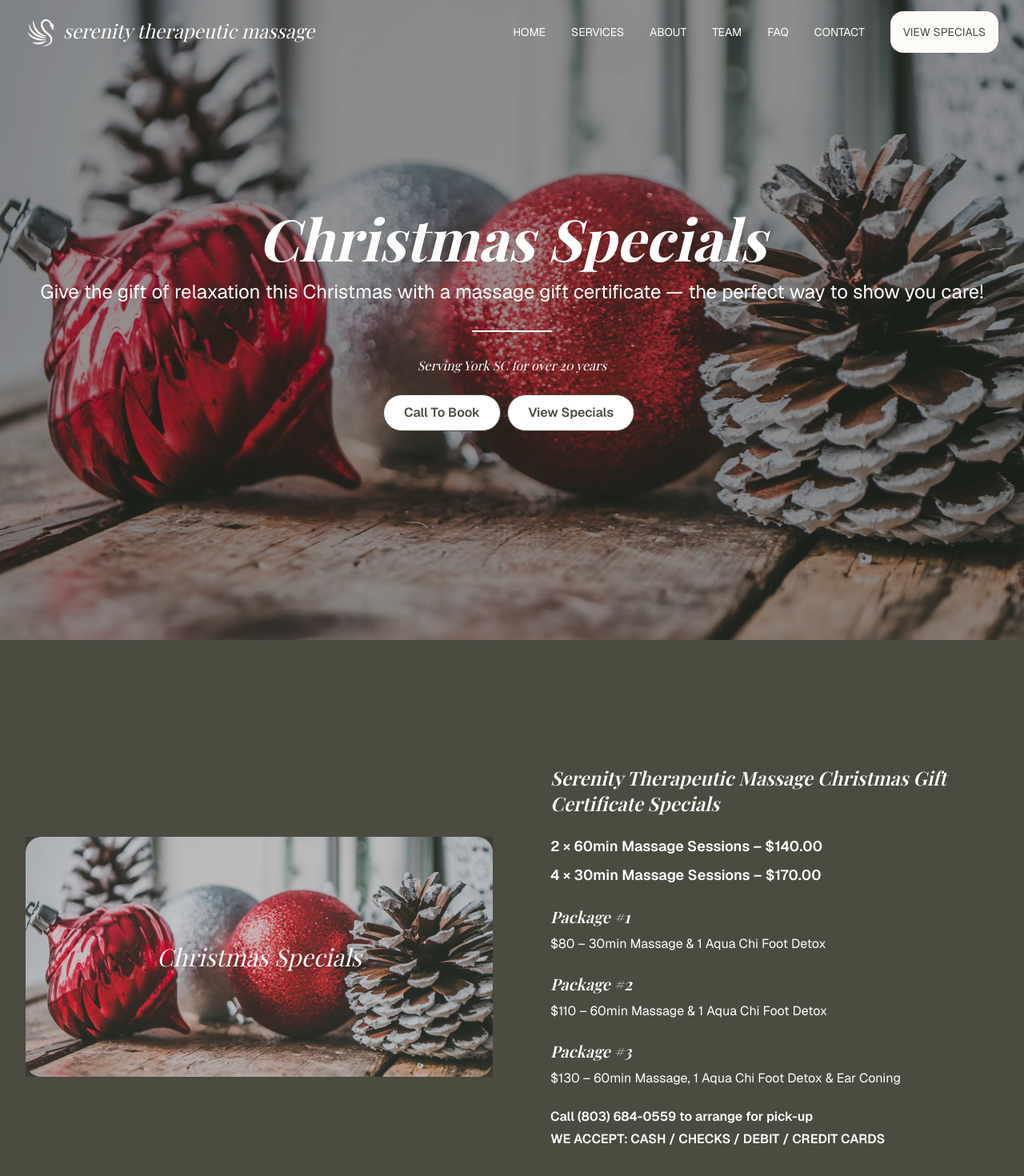
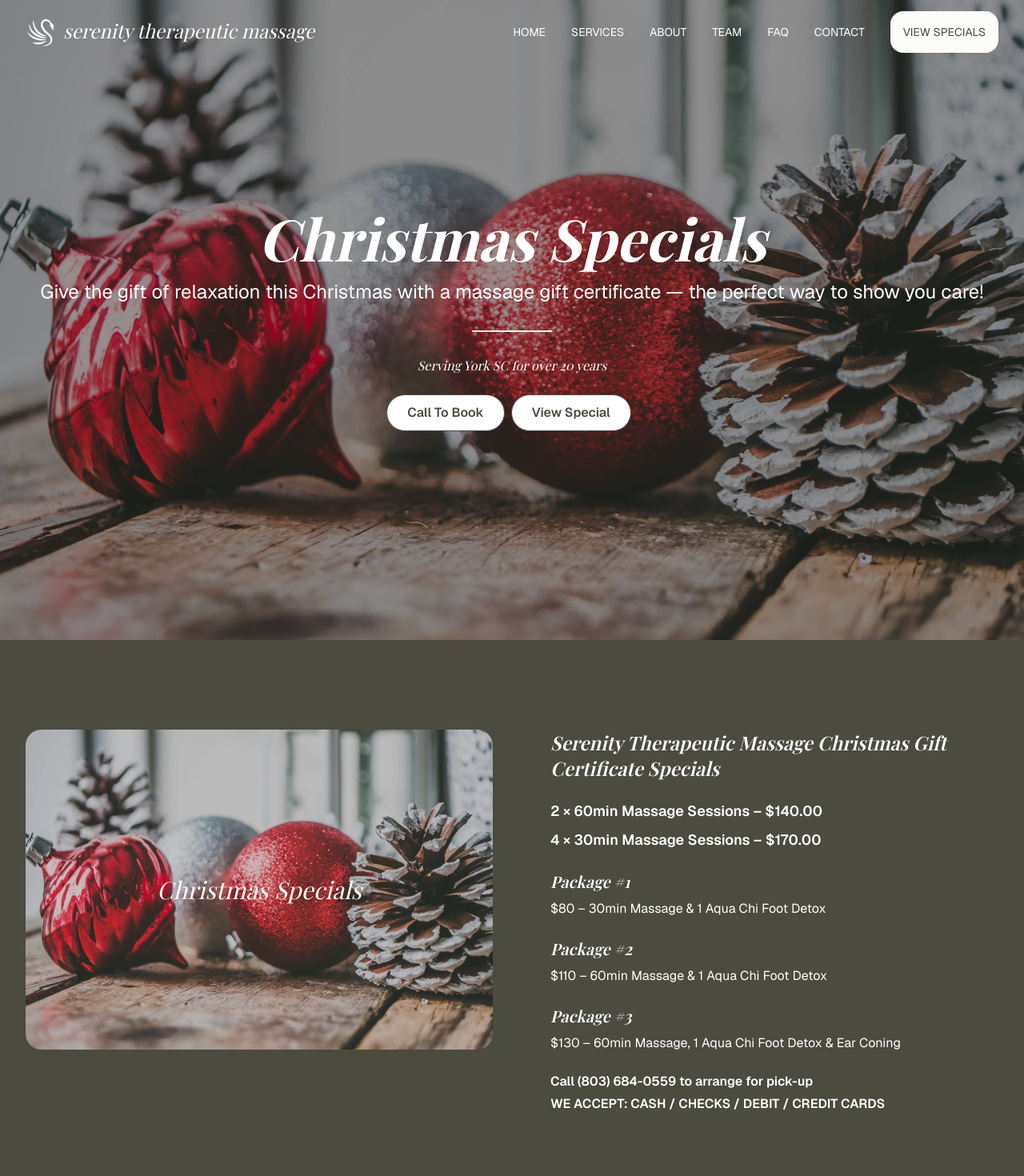
Before and after one commit to bsartain/serenity-next, a Next.js app: page / in a window 1280 px wide. Shown: the top 1470 px of the page at 80% size. Built offline with nearby package versions, Linux system fonts and the light colour scheme; a web font is replaced by a local one.

Commit message:
Styling Changes

```diff
--- a/app/data/index.js
+++ b/app/data/index.js
@@ -3,7 +3,7 @@ export const heroImages = [
     url: "/images/christmas.jpg",
     title: "Christmas Specials",
     subtitle: "Give the gift of relaxation this Christmas with a massage gift certificate — the perfect way to show you care!",
-    content: `<div class="p-6 rounded-2xl space-y-6 text-white">
+    content: `<div class="pr-6 pl-6 pb-6 rounded-2xl space-y-6 text-white">
                   <h2 class="text-2xl font-playfair font-semibold">Serenity Therapeutic Massage Christmas Gift Certificate Specials</h2>
                   <div class="space-y-2">
                       <p class="text-lg font-semibold">2 × 60min Massage Sessions – $140.00</p>
--- a/app/globals.css
+++ b/app/globals.css
@@ -99,7 +99,7 @@ h6 {
 .specials-image-specails-container {
   background-size: cover;
   background-position: center;
-  height: 300px;
+  height: 400px;
   width: 100%;
   display: flex;
   justify-content: center;
@@ -114,6 +114,7 @@ h6 {
   width: 100%;
   position: absolute;
   height: 100%;
+  border-radius: 20px;
 }
 
 .specials-image-text {
@@ -121,7 +122,8 @@ h6 {
   font-size: 30px;
 }
 
-@media (min-width: 1024px) {
+@media (max-width: 1023px) {
   .specials-image-specails-container {
+    height: 300px;
   }
 }
--- a/app/page.tsx
+++ b/app/page.tsx
@@ -173,7 +173,7 @@ export default function Home() {
                     </button>
                     {hasSpecial ? (
                       <button onClick={() => scrollToSection("specials")} className="primary-btn mr-2 mt-6">
-                        View Specials
+                        View Special
                       </button>
                     ) : null}
                   </div>
@@ -189,8 +189,8 @@ export default function Home() {
         if (item.special) {
           return (
             <section key={index} id="specials" className={`py-8 ${darkSection}`}>
-              <div className="max-w-7xl mx-auto px-4 sm:px-6 lg:px-8 mt-25 mb-25">
-                <div className="grid grid-cols-1 lg:grid-cols-2 gap-12 items-center">
+              <div className="max-w-7xl mx-auto px-4 sm:px-6 lg:px-8 mt-20 mb-20">
+                <div className="grid grid-cols-1 lg:grid-cols-2 gap-12 items-start">
                   <div
                     style={{
                       backgroundImage: `url('${item.url}')`,
```
Lines whose indentation alone changed are shown as unchanged.
